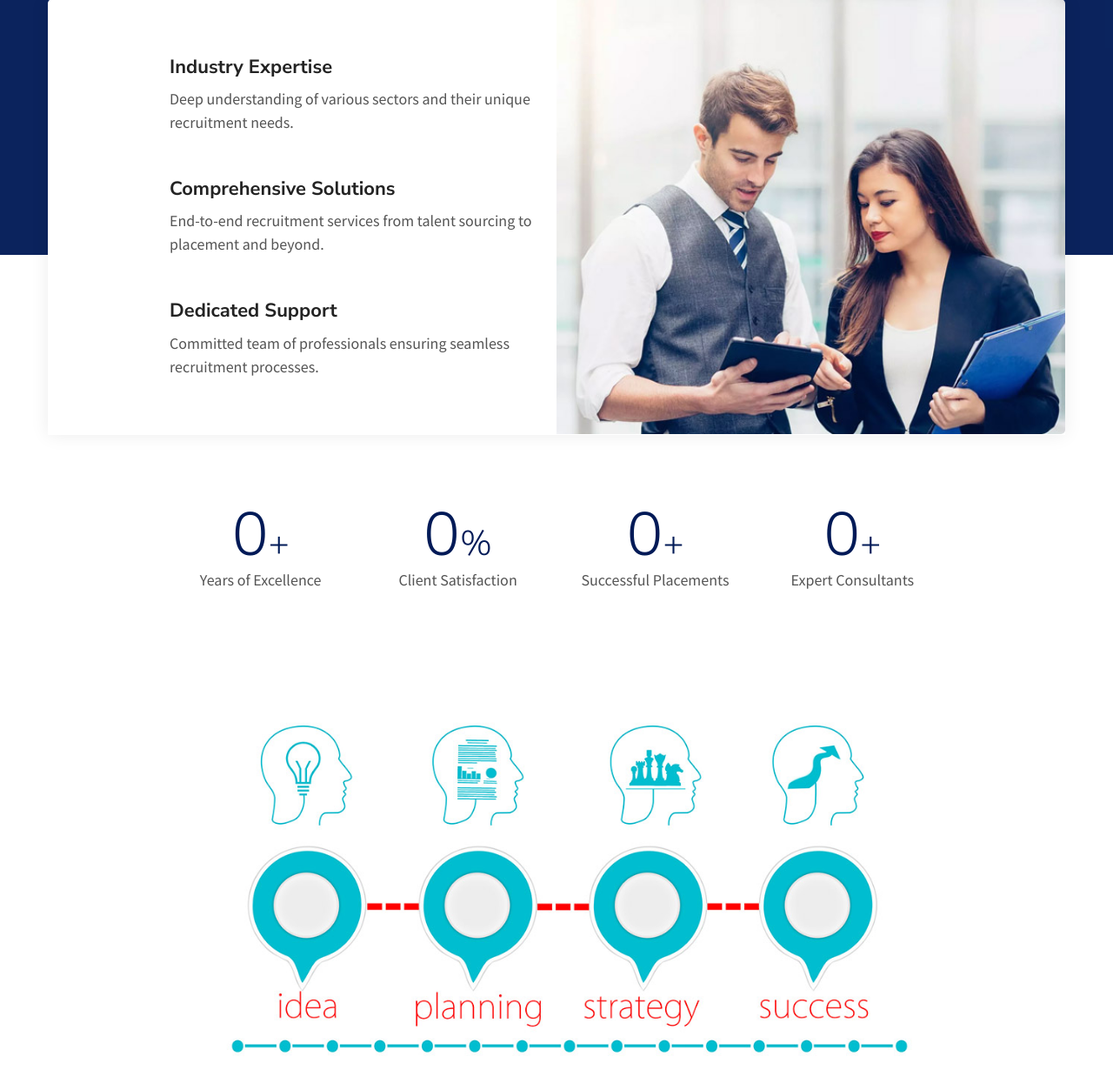
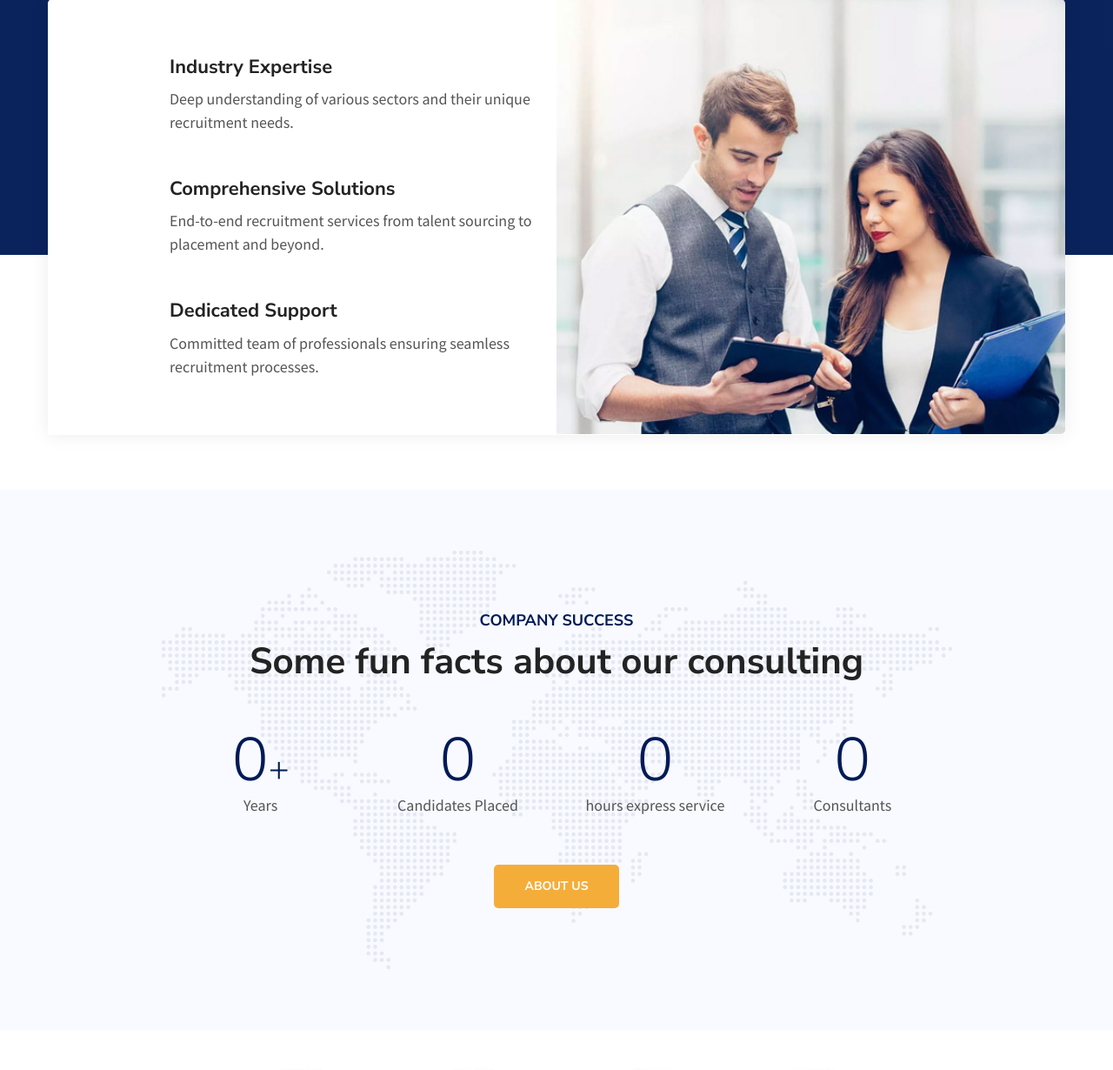
Before and after one commit to ankit-kumar-guptaa/elite-new, a PHP site: page /about in a window 1280 px wide. Shown: the part 2232-3462 px from the top of the page at 87% size. Run offline with PHP 8.4, Linux system fonts and the light colour scheme; some libraries are stand-ins or nearby versions.

Commit message:
Refactor counter section in about.php by removing inline HTML and including counter.php for better maintainability. Update counter values and labels in counter.php to reflect accurate metrics, enhancing clarity and user engagement.

```diff
--- a/about.php
+++ b/about.php
@@ -136,40 +136,7 @@
 
 
 			<!-- Counter Section -->
-			<div class="theme-counter-two section-spacing">
-				<div class="container">
-					<div class="clearfix">
-						<div class="cunter-wrapper">
-							<div class="row">
-								<div class="col-md-3 col-6">
-									<div class="single-counter-box">
-										<div class="number"><span class="timer" data-from="0" data-to="13" data-speed="1200" data-refresh-interval="5">0</span>+</div>
-										<p>Years of Excellence</p>
-									</div>
-								</div>
-								<div class="col-md-3 col-6">
-									<div class="single-counter-box">
-										<div class="number"><span class="timer" data-from="0" data-to="100" data-speed="1200" data-refresh-interval="5">0</span>%</div>
-										<p>Client Satisfaction</p>
-									</div>
-								</div>
-								<div class="col-md-3 col-6">
-									<div class="single-counter-box">
-										<div class="number"><span class="timer" data-from="0" data-to="5000" data-speed="1200" data-refresh-interval="5">0</span>+</div>
-										<p>Successful Placements</p>
-									</div>
-								</div>
-								<div class="col-md-3 col-6">
-									<div class="single-counter-box">
-										<div class="number"><span class="timer" data-from="0" data-to="50" data-speed="1200" data-refresh-interval="5">0</span>+</div>
-										<p>Expert Consultants</p>
-									</div>
-								</div>
-							</div>
-						</div>
-					</div>
-				</div>
-			</div>
+			<?php include 'include/counter.php'; ?>
 
 
 
--- a/include/counter.php
+++ b/include/counter.php
@@ -13,20 +13,20 @@
 							<div class="row">
 								<div class="col-md-3 col-6">
 									<div class="single-counter-box">
-				        				<div class="number"><span class="timer" data-from="0" data-to="30" data-speed="1200" data-refresh-interval="5">0</span>+</div>
-				        				<p>Years of Excellence</p>
+				        				<div class="number"><span class="timer" data-from="0" data-to="15" data-speed="1200" data-refresh-interval="5">0</span>+</div>
+				        				<p>Years</p>
 				        			</div> <!-- /.single-counter-box -->
 								</div>  <!-- /.col- -->
 								<div class="col-md-3 col-6">
 									<div class="single-counter-box">
-				        				<div class="number"><span class="timer" data-from="0" data-to="100" data-speed="1200" data-refresh-interval="5">0</span>%</div>
-				        				<p>Client Satisfaction</p>
+				        				<div class="number"><span class="timer" data-from="0" data-to="1200" data-speed="1800" data-refresh-interval="5">0</span></div>
+				        				<p>Candidates Placed</p>
 				        			</div> <!-- /.single-counter-box -->
 								</div>  <!-- /.col- -->
 								<div class="col-md-3 col-6">
 									<div class="single-counter-box">
-				        				<div class="number"><span class="timer" data-from="0" data-to="53" data-speed="1200" data-refresh-interval="5">0</span>k</div>
-				        				<p>Cases Completed</p>
+				        				<div class="number"><span class="timer" data-from="0" data-to="48" data-speed="1200" data-refresh-interval="5">0</span></div>
+				        				<p>hours express service</p>
 				        			</div> <!-- /.single-counter-box -->
 								</div>  <!-- /.col- -->
 								<div class="col-md-3 col-6">
```
